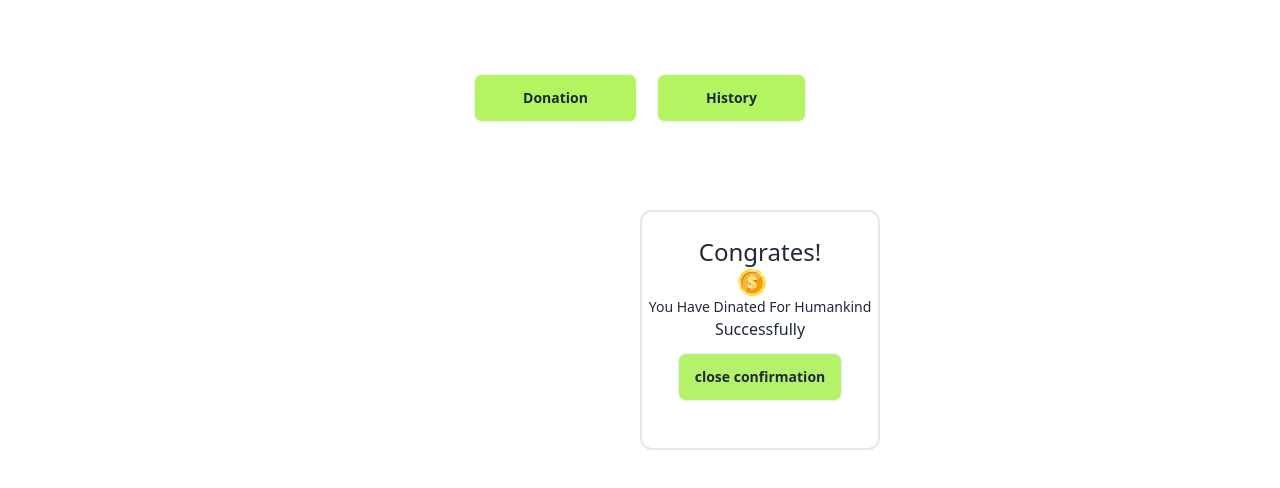
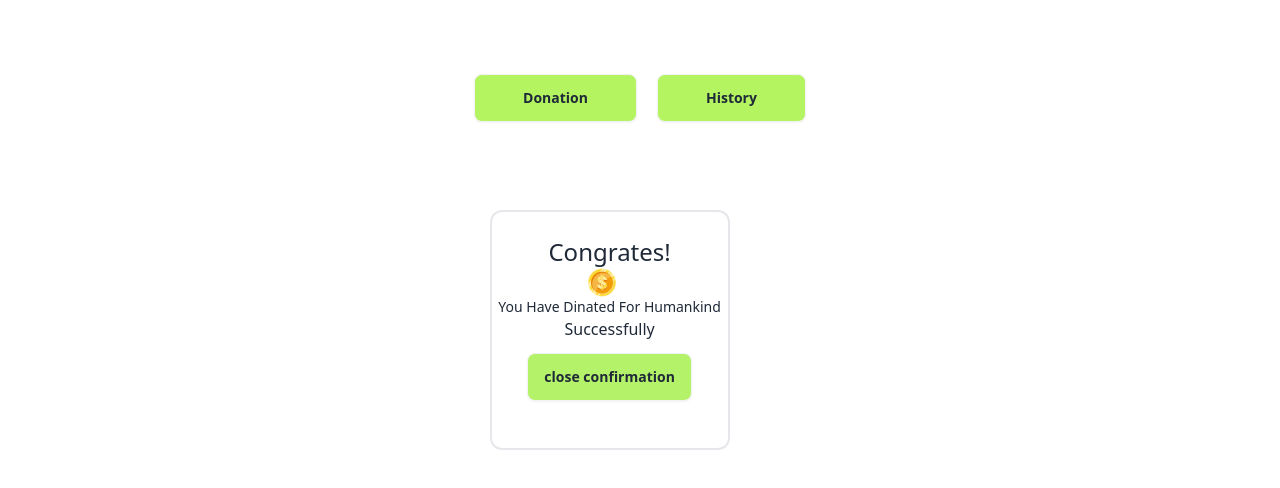
Before and after one commit to johhny47/assignment5, a plain HTML site: page index.html in a window 1280 px wide. Both pictures are taken after a click on the link "Donate NOw". Shown: the part 110-598 px from the top of the page. Drawn offline with nearby package versions, Linux system fonts and the light colour scheme.

Commit message:
fix modal position

```diff
--- a/index.html
+++ b/index.html
@@ -86,7 +86,7 @@
   </div>
 </main>
  <!-- modal  -->
- <div id="popup" class=" hidden w-60 h-60 rounded-xl border-2 border-inherit text-center absolute top-80 inset-2/4 z-999 ">
+ <div id="popup" class="hidden w-60 h-60 rounded-xl border-2 border-inherit text-center absolute top-80 right-[43%]  ">
   <h1 class="text-2xl mt-6 ">Congrates!</h1>
   <img class="mx-24" src="./assets/coin.png" alt="">
   <p class="text-sm">You Have Dinated For Humankind</p>
```
